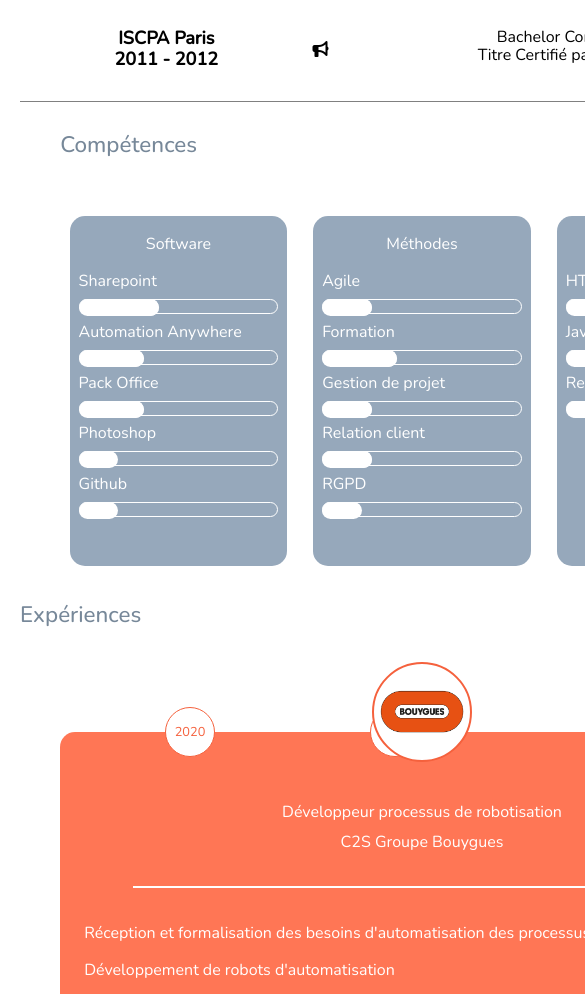
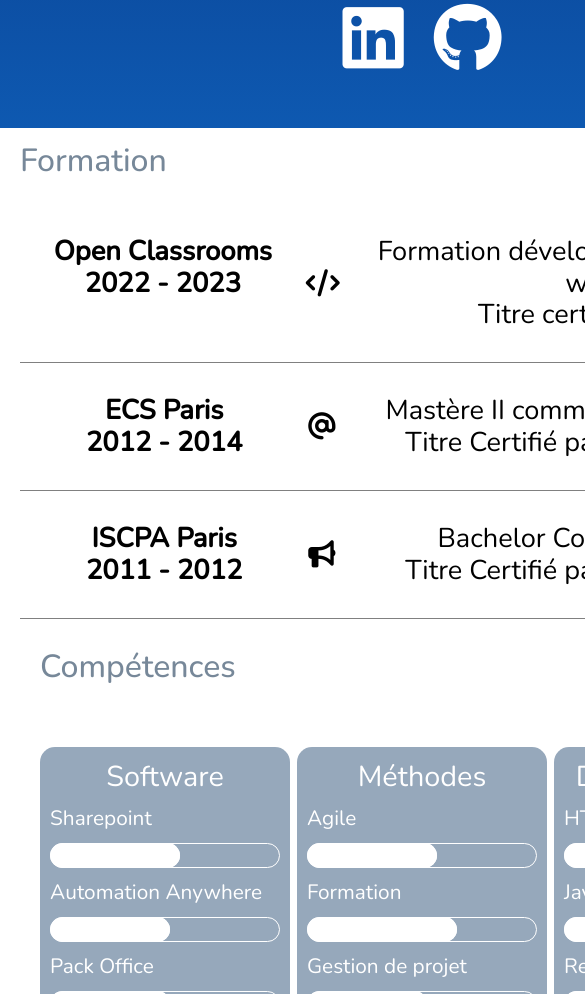
Before and after one commit to johannvottero/CV, a website: page index.html in a window 390 px wide. Shown: the part 1006-2000 px from the top of the page, 585 px wide, since content can reach past the window. Drawn offline with nearby package versions, Linux system fonts and the light colour scheme.

Commit message:
responsive very small version 576px correction

```diff
--- a/css/style.css
+++ b/css/style.css
@@ -194,7 +194,7 @@
   width: 45%;
   border-radius: 15px;
   margin-bottom: 5%;
-  height: 325px;
+  height: 375px;
 }
 
 .skill-box h3 {
@@ -223,7 +223,7 @@
   border: 1px solid white;
   margin: 4% 4%;
   border-radius: 15px;
-  height: 15px;
+  height: 18px;
   position: relative;
 }
 
@@ -239,51 +239,51 @@
 }
 
  .sharepoint{
-  border-left: 80px solid white;
+  border-left: 130px solid white;
  }
 
  .AA{
-  border-left: 65px solid white;
+  border-left: 120px solid white;
  }
 
  .office{
-  border-left: 65px solid white;
+  border-left: 120px solid white;
  }
 
 .photoshop{
-  border-left: 30px solid white;
+  border-left: 70px solid white;
  }
 
 .agile {
+  border-left: 130px solid white;
+}
+
+.formation {
+  border-left: 150px solid white;
+}
+
+ .gestion-projet {
+  border-left: 120px solid white;
+ }
+
+ .rc{
+  border-left: 90px solid white;
+}
+
+.RGPD {
   border-left: 50px solid white;
 }
 
-.formation {
-  border-left: 75px solid white;
-}
-
- .gestion-projet {
-  border-left: 50px solid white;
- }
-
- .rc{
-  border-left: 50px solid white;
-}
-
-.RGPD {
-  border-left: 15px solid white;
-}
-
 .html{
-  border-left: 75px solid white;
+  border-left: 120px solid white;
 }
 
 .js {
-  border-left: 20px solid white;
+  border-left: 60px solid white;
 }
 
 .react{
-  border-left: 7px solid white;
+  border-left: 50px solid white;
 }
 
 .git{
@@ -505,17 +505,55 @@
 
 @media screen and (max-width: 576px) {
 
+body{
+  font-size: 1.7rem;
+}
+
+#profil-picture {
+  border-radius: 50%;
+  height: 300px;
+  width: 300px;
+  border: solid 7px white;
+}
+
+.fa-brands {
+  font-size: 70px;
+  color: white;
+}
+
+h2{
+  font-size: 2rem;
+}
 h3
 {
-  font-size: 1rem;
+  font-size: 1.8rem;
+}
+
+h4{
+  font-size: 1.3rem;
 }
 
 .skill-box {
-  width: 30%;
+  width: 33%;
   border-radius: 15px;
   margin-bottom: 5%;
-  height: 350px;
+  height: 450px;
 }
+
+.loading-bar__AN{
+  border: 1px solid white;
+  margin: 5% 4%;
+  border-radius: 15px;
+  height: 25px;
+  position: relative;
+}
+
+.black{
+  height:25px;
+  width:20%;
+  height: 25px;
+}
+
 
   .main-container{
     width: auto;
@@ -527,12 +565,6 @@
 .others-container-languages {
   width: 100%;
 }
-
-
-  .others-container {
-
-  }
-
 
   .A_Propos{
     width: 85%;
@@ -576,13 +608,19 @@
  }
 
  .education-container-eduction-section-skills{
-  width: 90%;
+  width: 95%;
   margin: auto;
  }
 
  .education-container-eduction-section-schools-container {
   margin: 0;
+  font-size: 1.7rem;
 }
+
+.education-container-eduction-section-schools span{
+  font-size: 1.7rem;
+}
+
 .education-container-eduction-section-skills-container{
   margin: 0;
 }
@@ -590,6 +628,11 @@
 .experience-container-element-descriptionContainer{
   margin: auto;
   width: 90%;
+}
+
+.experience-container-element-yearContainer{
+  height: 100px;
+  width: 100px;
 }
 
 .education-container{
@@ -605,6 +648,8 @@
 .experience-container-element{
   width: 100%;
 }
+
+
 
 .experience-container-element-descriptionContainer{
   padding: 0;
@@ -624,18 +669,45 @@
 }
 
 .start{
-  top: -25px;
-  left: 145px;
+  top: -50px;
+  left: 200px;
 }
 
 .ending {
-  top: -25px;
-  left: 350px;
+  top: -50px;
+  left: 505px;
+}
+
+.experience-container-element-yearContainer p{
+  font-size: 1.3rem;
+}
+.experience-logo{
+  height: 150px;
+  width: 150px;
+}
+
+.bouygues img{
+  height: 110px;
+  width: 160px;
+}
+
+.inetum img {
+  height: 25px;
+}
+
+.hec img{
+  height: 120px;
+  width: 140px;
+}
+
+.experience-container-element-descriptionContainer__designation {
+  margin-top: 12%;
 }
 
 .others-container h2{
   margin-left: 0;
 }
+
 }
 
 @media screen and (max-width: 768px) {
--- a/index.html
+++ b/index.html
@@ -49,7 +49,7 @@
                             <div class="header-container-personnal-info-details__element"><i class="fa-solid fa-envelope icon-margin"></i> <a href="mailto:johannvottero@gmail.com"><span>johannvottero@gmail.com</span></a> </div>
                             <div class="header-container-personnal-info-details__element"><i class="fa-solid fa-location-dot icon-margin"></i><span> Versailles</span> </div>
                             <div class="header-container-personnal-info-details__element"><i class="fa-solid fa-car icon-margin"></i><span> Permis B</span> </div>
-                            <div class="header-container-personnal-info-details__element A_Propos"> <span> À propos de moi : <br><br> consultant fonctionnel en transformation digitale avec 7 ans d'expérience, notamment dans les secteurs de la banque et des télécommunications. Passionné par le web et sa technique. </span> </div>
+                            <div class="header-container-personnal-info-details__element A_Propos"> <span> À propos de moi : <br><br> consultant fonctionnel - Business analyst en transformation digitale avec 7 ans d'expérience, notamment dans les secteurs de la banque et des télécommunications. Passionné par le web et sa technique. </span> </div>
                         </div>
                     </div>
                     <div class="header-container-social">
```
